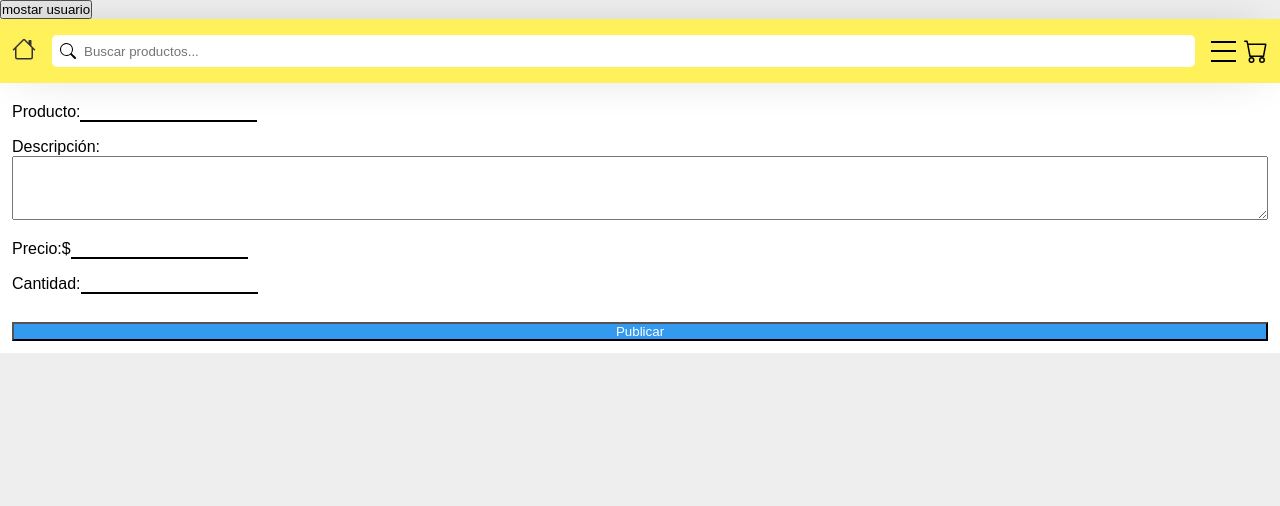
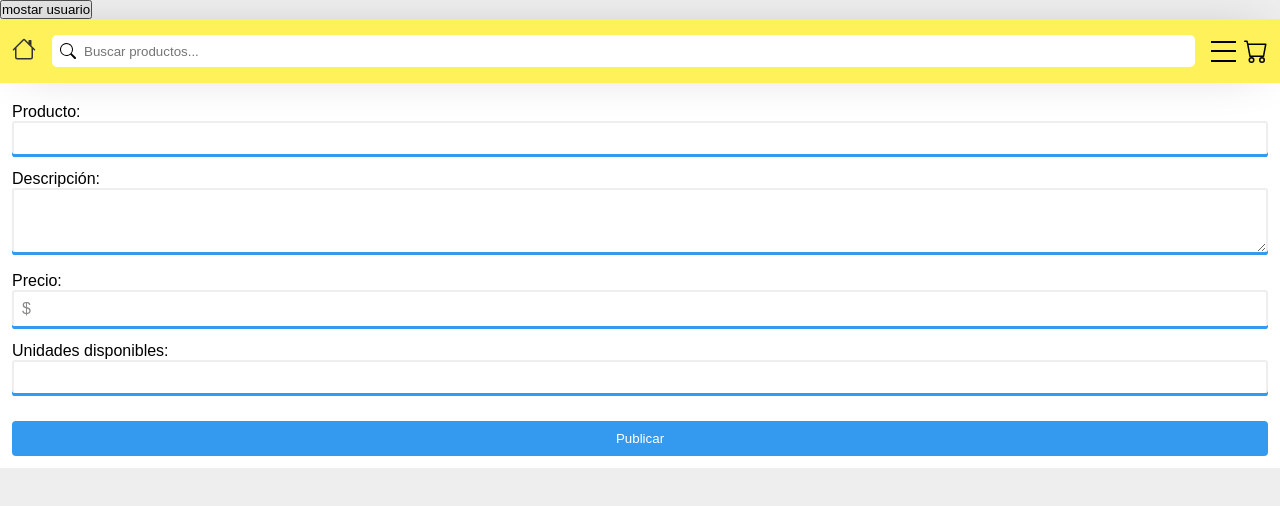
Before and after one commit to paiput/mecu, a React (Create React App) app in the folder client/: page /sell in a window 1280 px wide. Shown: the top 506 px of the page. Built offline with nearby package versions, Linux system fonts and the light colour scheme; no server answers; the HTML template or start-up script is replaced by a standard one.

Commit message:
Add styles

```diff
--- a/client/src/App.css
+++ b/client/src/App.css
@@ -3,6 +3,7 @@
   --blue: #339AF0;
   --very-light-blue: #ECF3FC;
   --black: #333;
+  --transparent-black: rgba(0, 0, 0, .5);
   --gray: #888;
   --light-gray: #BBB;
   --very-light-gray: #EEE;
@@ -184,6 +185,7 @@ a {
   padding: 1.25rem 1rem;
   position: absolute;
   width: 100%;
+  z-index: 100;
 }
 
 .hamb-menu__link {
@@ -200,6 +202,7 @@ a {
   position: absolute;
   right: 0;
   width: 50%;
+  z-index: 100;
 }
 
 .cart__products-container {
@@ -236,7 +239,7 @@ a {
   width: 90%;
 }
 
-.form-container input {
+.form-container__input {
   border: 2px solid var(--very-light-gray);
   border-bottom: none;
   border-radius: .175rem;
@@ -375,7 +378,7 @@ a {
   gap: .5rem;
 }
 
-.product-details .product-button {
+.product-details__like-button {
   background-color: var(--very-light-gray);
   border-radius: 50%;
   margin: 1em;
@@ -388,6 +391,32 @@ a {
   transform: translateY(.75px);
 }
 /* /Product-Details */
+
+/* Buy-Now */
+.buy-now-container__shadow {
+  background-color: var(--transparent-black);
+  display: grid;
+  height: 100%;
+  place-content: center;
+  position: fixed;
+  top: 0;
+  width: 100%;
+}
+
+.buy-now-container {
+  background-color: #FFF;
+  border-radius: .25rem;
+  box-shadow: 0 0 30px -15px var(--black);
+  padding: 2rem;
+  position: relative;
+}
+
+.buy-now-container .exit-button {
+  position: absolute;
+  top: .5em;
+  left: .5em;
+}
+/* /Buy-Now */
 
 /* User-Account */
 .user-container {
@@ -445,10 +474,16 @@ a {
   padding: .5em 0;
 }
 
-.sell-form input {
+.product-price__container {
+  align-items: center;
+  display: flex;
+}
+
+#input__product-price {
   border: none;
-  border-bottom: 2px solid black;
+  margin-left: .5em;
   outline: none;
+  width: 100%;
 }
 
 .sell-form textarea {
@@ -475,4 +510,7 @@ a {
 .heart {
   color: var(--red);
 }
+.price-symbol {
+  color: var(--gray);
+}
 /* /Modifiers */
--- a/client/src/components/products/BuyNow.jsx
+++ b/client/src/components/products/BuyNow.jsx
@@ -12,7 +12,6 @@ export const BuyNow = ({ setBuyNow, product }) => {
   const { register, handleSubmit, formState: { errors }, reset } = useForm();
 
   const handleClickOutside = (e) => {
-    // console.log('click')
     if (!e.target.classList.contains('buy-now-container') && !e.target.parentElement.classList.contains('buy-now-container') && !e.target.parentElement.parentElement.classList.contains('buy-now-container')) {
       setBuyNow(false);
     }
@@ -61,8 +60,9 @@ export const BuyNow = ({ setBuyNow, product }) => {
   }
 
   return (
+    <div className="buy-now-container__shadow">
       <form className="buy-now-container" onSubmit={handleSubmit(onSubmit)}>
-      <button className="product-button" onClick={() => setBuyNow(false)}>
+        <button className="product-button exit-button" onClick={() => setBuyNow(false)}>
           <Icon.XCircle className="icon big-icon"/>
         </button>
         <h2>{product.name}</h2>
@@ -72,6 +72,7 @@ export const BuyNow = ({ setBuyNow, product }) => {
         <div>
           <h3>Cantidad a comprar</h3>
           <input
+            className="form-container__input"
             type="number"
             id="input__product-amount-to-buy"
             onKeyPress={filterNotNumbers}
@@ -88,5 +89,6 @@ export const BuyNow = ({ setBuyNow, product }) => {
           Finalizar compra
         </button>
       </form>
+    </div>
   )
 }
--- a/client/src/components/user/LoginForm.jsx
+++ b/client/src/components/user/LoginForm.jsx
@@ -37,6 +37,7 @@ export const LoginForm = () => {
         <h2 className="form-title">Iniciar sesión</h2>
         <div className="form-container__input-container">
           <input
+            className="form-container__input"
             type="text"
             placeholder="Usuario"
             {...register("username", {
@@ -48,6 +49,7 @@ export const LoginForm = () => {
         <div className="form-container__input-container">
           <div className="password-input-container">
             <input
+              className="form-container__input"
               type={ isPasswordHidden ? "password" : "text" }
               placeholder="Contraseña"
               {...register("password", {
--- a/client/src/components/user/RegisterForm.jsx
+++ b/client/src/components/user/RegisterForm.jsx
@@ -36,6 +36,7 @@ export const RegisterForm = () => {
         <h2 className="form-title">Registrarse</h2>
         <div className="form-container__input-container">
           <input
+            className="form-container__input"
             type="text"
             placeholder="Nombre"
             {...register("name", {
@@ -46,6 +47,7 @@ export const RegisterForm = () => {
         </div>
         <div className="form-container__input-container">
           <input
+            className="form-container__input"
             type="text"
             placeholder="Apellido"
             {...register("surname", {
@@ -56,6 +58,7 @@ export const RegisterForm = () => {
         </div>
         <div className="form-container__input-container">
           <input
+            className="form-container__input"
             type="text"
             placeholder="Usuario"
             {...register("username", {
@@ -67,6 +70,7 @@ export const RegisterForm = () => {
         <div className="form-container__input-container">
           <div className="password-input-container">
             <input
+              className="form-container__input"
               type={ isPasswordHidden ? "password" : "text" }
               placeholder="Contraseña"
               {...register("password", {
--- a/client/src/components/user/SellForm.jsx
+++ b/client/src/components/user/SellForm.jsx
@@ -49,6 +49,7 @@ export const SellForm = () => {
         <div className="sell-form__input-container">
           <label htmlFor="name">Producto:</label>
           <input
+            className="form-container__input"
             type="text"
             id="input__product-name"
             onKeyPress={filterBadInputs}
@@ -65,11 +66,12 @@ export const SellForm = () => {
         <div className="sell-form__input-container">
           <label htmlFor="description">Descripción:</label>
           <textarea
+            className="form-container__input"
             id="input__product-description"
             onKeyPress={filterBadInputs}
             {...register("description", {
               required: true,
-              minLength: 35,
+              minLength: 25,
               maxLength: 750
             })}
           />
@@ -78,7 +80,9 @@ export const SellForm = () => {
           {errors.description?.type === 'maxLength' && <InputMsg msg="Supera el límite de caracteres" />}
         </div>
         <div className="sell-form__input-container">
-          <label htmlFor="price">Precio:$</label>
+          <label htmlFor="price">Precio:</label>
+          <div className="product-price__container form-container__input">
+            <span className="price-symbol">$</span>
             <input
               type="number"
               id="input__product-price"
@@ -89,13 +93,15 @@ export const SellForm = () => {
                 max: 9999999
               })}
             />
+          </div>
           {errors.price?.type === 'required' && <InputMsg msg="Este campo es requerido" />}
           {errors.price?.type === 'min' && <InputMsg msg="No supera el precio mínimo" />}
           {errors.price?.type === 'max' && <InputMsg msg="Supera el precio máximo" />}
         </div>
         <div className="sell-form__input-container">
-          <label htmlFor="quantity">Cantidad:</label>
+          <label htmlFor="quantity">Unidades disponibles:</label>
           <input
+            className="form-container__input"
             type="number"
             id="input__product-quantity"
             onKeyPress={filterNotNumbers}
@@ -109,7 +115,7 @@ export const SellForm = () => {
           {errors.quantity?.type === 'min' && <InputMsg msg="No se puede cargar menos de una unidad" />}
           {errors.quantity?.type === 'max' && <InputMsg msg="Supera la cantidad máxima de unidades que se pueden publicar" />}
         </div>
-        <button className="primary-button" type="submit">Publicar</button>
+        <button className="text-button primary-button" type="submit">Publicar</button>
       </form>
     </div>
   )
```
Lines whose indentation alone changed are shown as unchanged.
